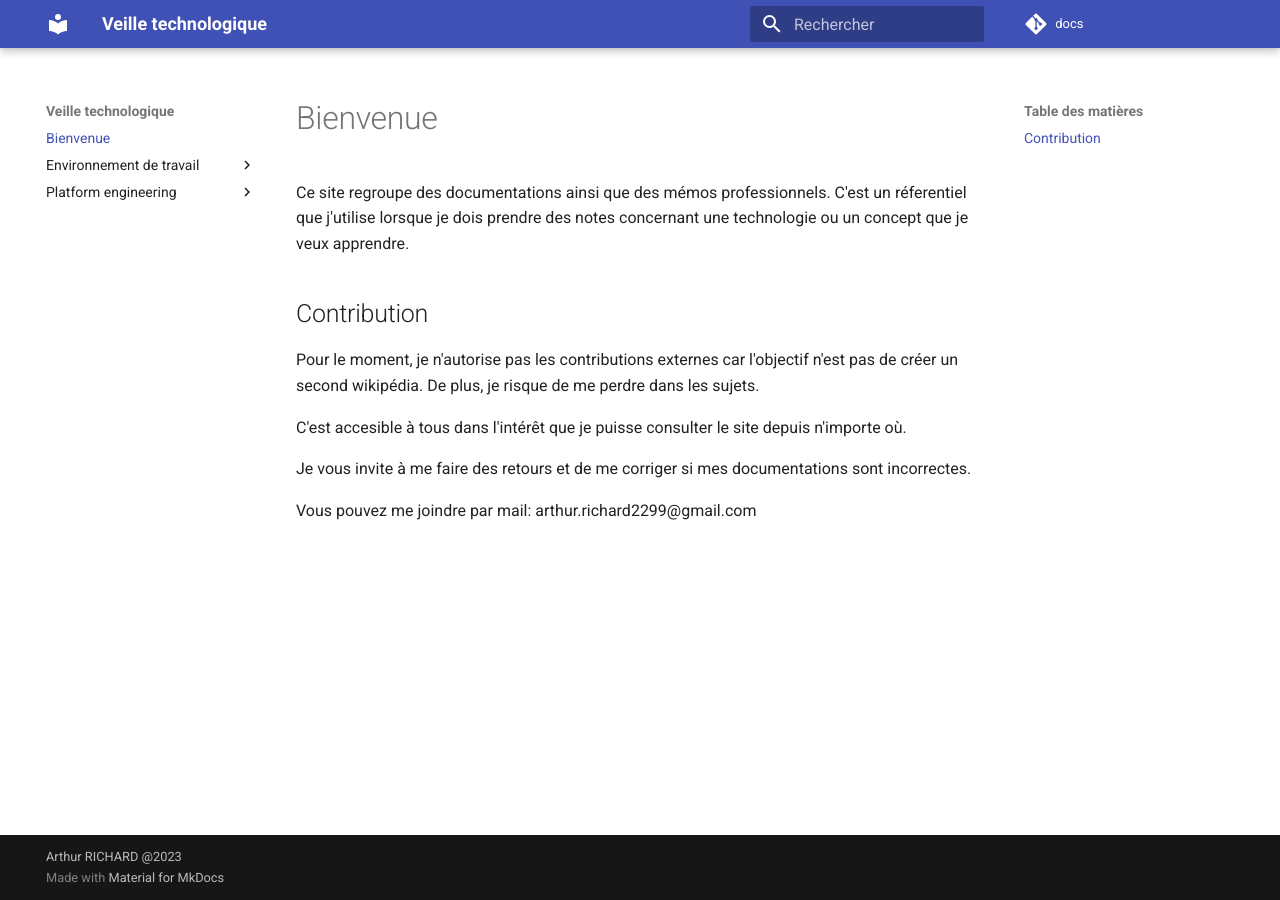
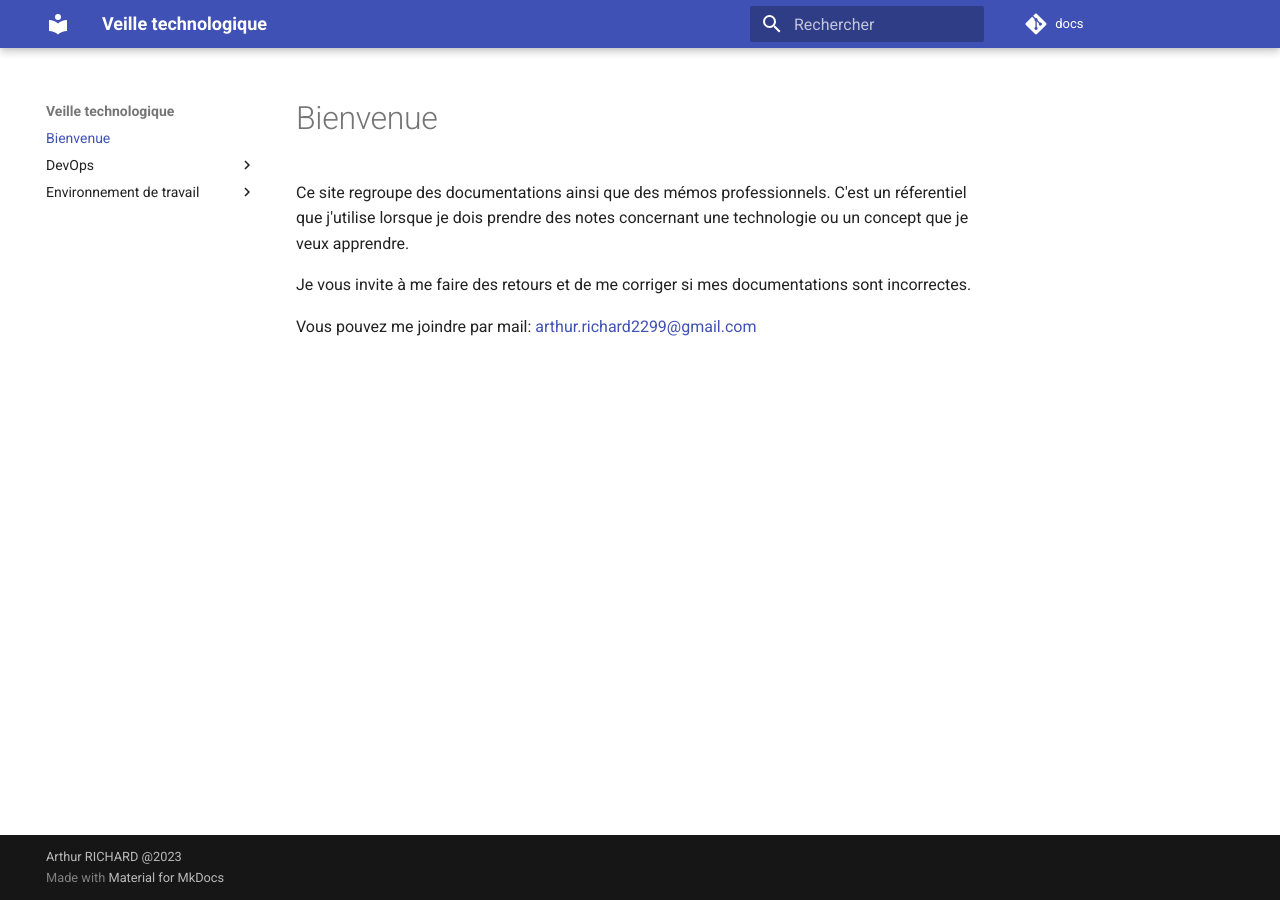
Before and after one commit to arthuRHD/docs, an MkDocs documentation site: the page built from docs/index.md, in a window 1280 px wide. Built offline with MkDocs 1.6.1 and Material for MkDocs 9.7.7, drawn with Linux system fonts in a browser that asks for light colours; comment, search, counter and statistics services are not loaded.

```diff
--- a/docs/index.md
+++ b/docs/index.md
@@ -3,13 +3,6 @@
 Ce site regroupe des documentations ainsi que des mémos professionnels. C'est un réferentiel que j'utilise lorsque je dois prendre
 des notes concernant une technologie ou un concept que je veux apprendre.
 
-## Contribution
-
-Pour le moment, je n'autorise pas les contributions externes car l'objectif n'est pas de créer un second wikipédia.
-De plus, je risque de me perdre dans les sujets.
-
-C'est accesible à tous dans l'intérêt que je puisse consulter le site depuis n'importe où.
-
 Je vous invite à me faire des retours et de me corriger si mes documentations sont incorrectes.
 
-Vous pouvez me joindre par mail: arthur.richard2299@gmail.com
+Vous pouvez me joindre par mail: <arthur.richard2299@gmail.com>
```
Also changed, not shown: docs/DevOps/aws.md (renamed from docs/platform-engineering/aws.md, +20 -4 lines), docs/DevOps/pypi.md (added, +19 -0 lines), docs/DevOps/terraform.md (added, +23 -0 lines), docs/environnement-de-travail/backend-java.md (added, +5 -0 lines), docs/environnement-de-travail/typescript.md (added, +27 -0 lines), docs/environnement-de-travail/vscode.md (+1 -1 lines), docs/DevOps/gitlab.md (renamed from docs/platform-engineering/gitlab.md).
